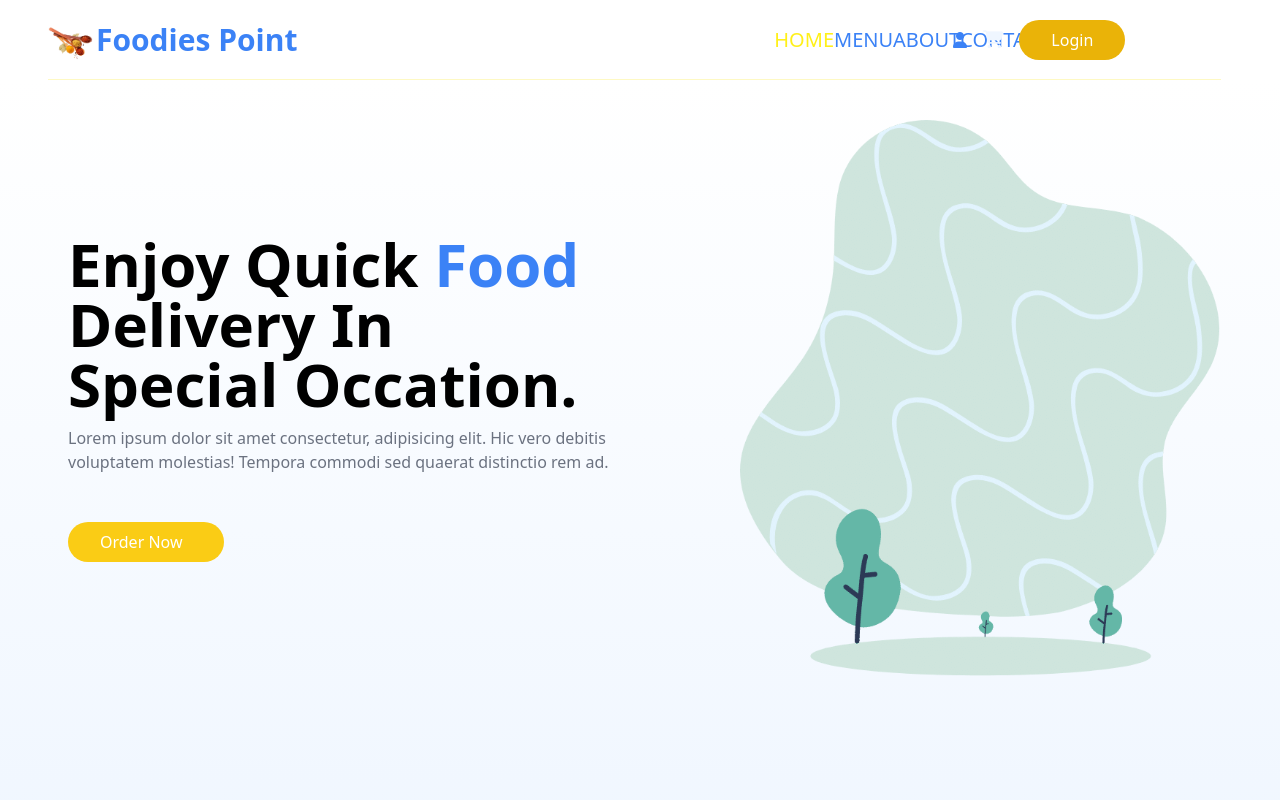
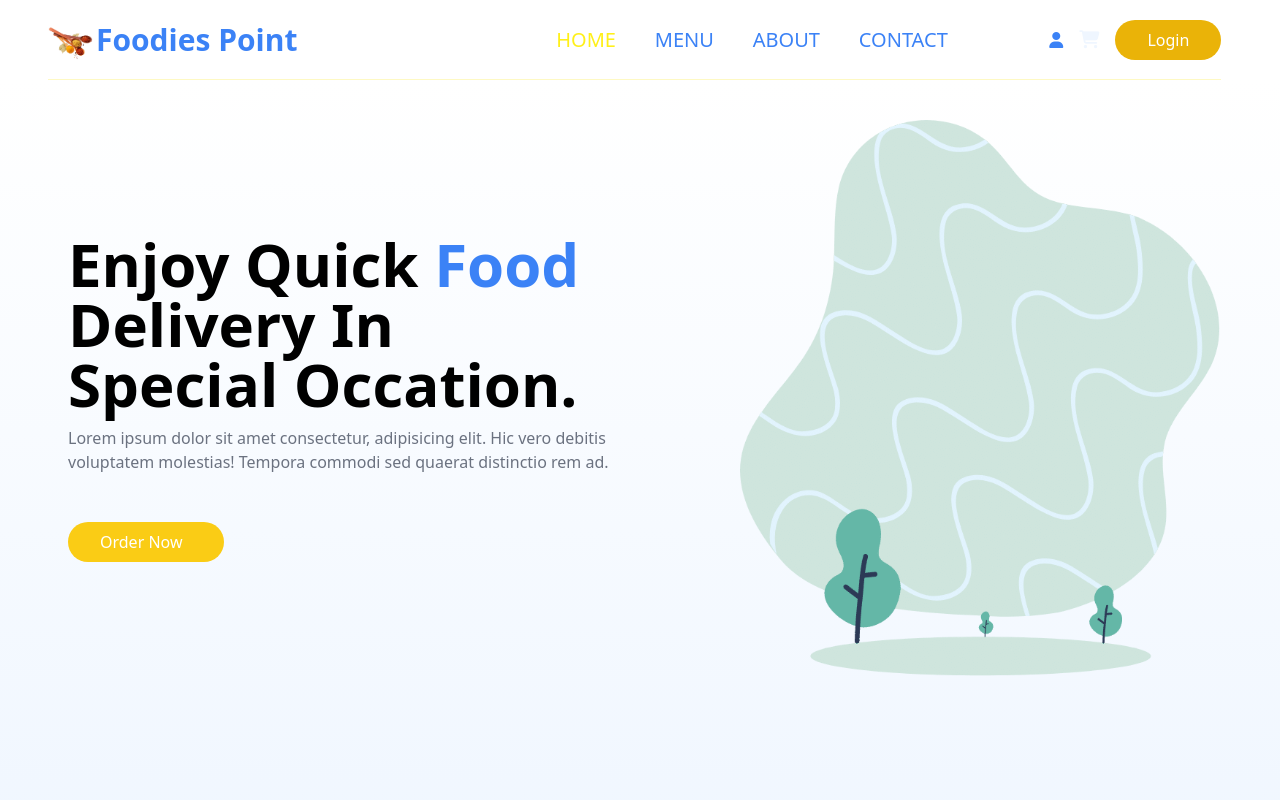
Before and after one commit to AmandeepKaur33/foodie, a React (Create React App) app: page / in a window 1280 px wide. Shown: the top 800 px of the page. Built offline with nearby package versions, Linux system fonts and the light colour scheme.

Commit message:
Remove Navbar Error

```diff
--- a/src/Components/Food Delivery App/Food Components/Header/index.jsx
+++ b/src/Components/Food Delivery App/Food Components/Header/index.jsx
@@ -37,8 +37,8 @@ const Navbar = () => {
         <header className="w-11/12  sm:mx-12 py-5 h-20 bg-white flex border-b border-yellow-100 items-center justify-between text-blue-500">
             <div className="text-3xl relative text-blue-500  font-bold rounded-2xl flex items-center">
                 <img src={logoImg} className="w-12 mt-2" alt="" /><h1 className="hidden sm:flex">Foodies Point</h1></div>
-                <div className={`flex items-center transition-all  ${showMenu ? 'absolute w-screen px-0 mx-0 h-[35vh] z-[999]  p-2 top-16 flex flex-col bg-blue-700 ': 'hidden'} sm:flex`}>
-                <ul className={`w-2/5 transition-all  ${showMenu ? 'flex flex-col h-5/6 items-center  ': 'hidden'} sm:flex items-center text-xl justify-evenly font-medium`}>
+                <div className={`flex items-center sm:w-3/5  sm:justify-between transition-all  ${showMenu ? 'absolute w-screen px-0 mx-0 h-[35vh] z-[999]  p-2 top-16 flex flex-col bg-blue-700 ': 'hidden'} sm:flex`}>
+                <ul className={`w-2/5 sm:w-2/3 transition-all  ${showMenu ? 'flex flex-col h-5/6 items-center  ': 'hidden'} sm:flex items-center text-xl justify-evenly font-medium`}>
                 {navLinks.map((item,index)=>(
                     <NavLink to={item.path}  key={index}>{item.link}</NavLink>
 
```
